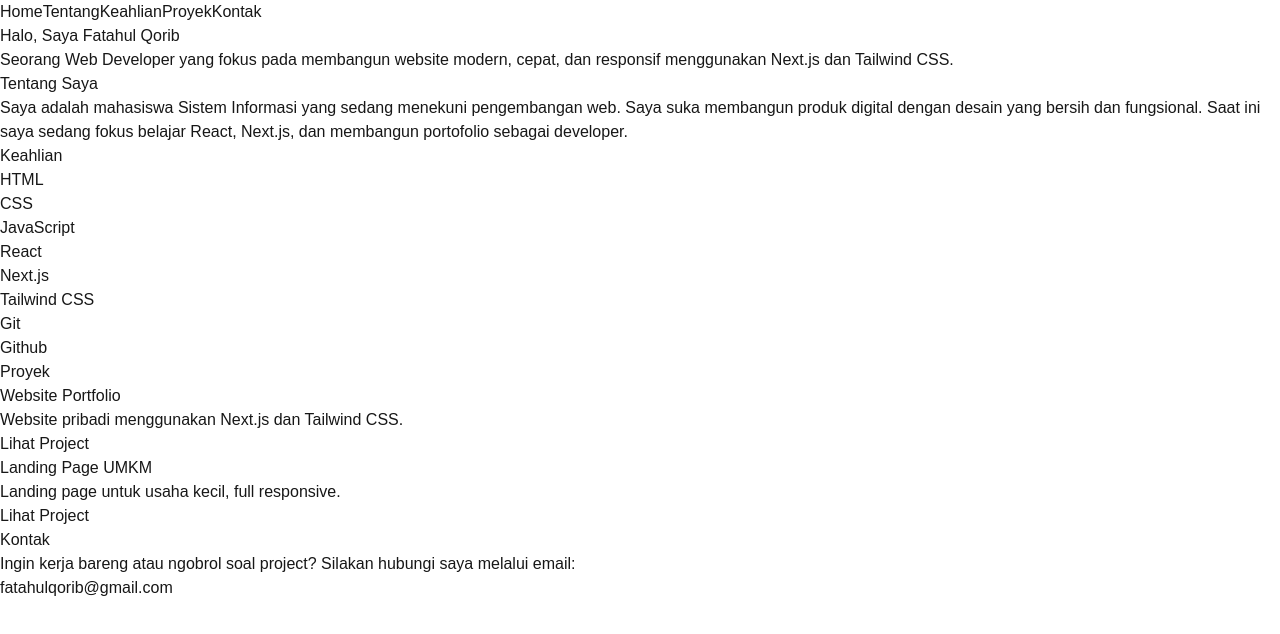
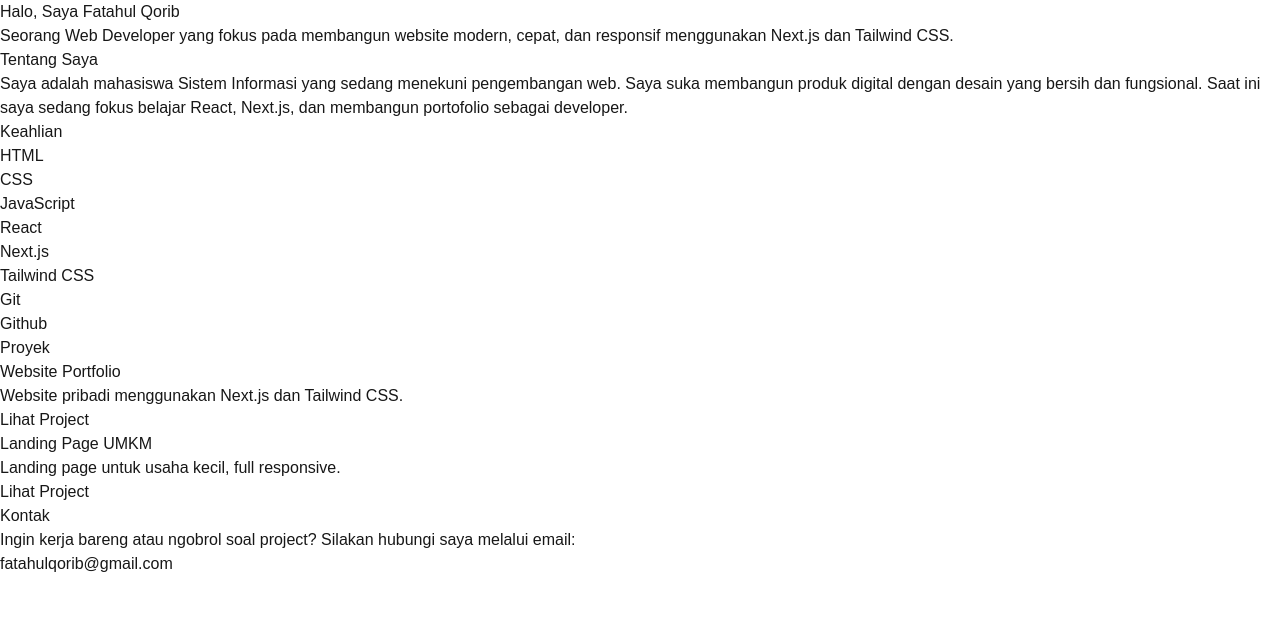
Before and after one commit to Jimbun18/my-portfolio, a Next.js app: page / in a window 1280 px wide. Shown: the top 634 px of the page. Built offline with nearby package versions, Linux system fonts and the light colour scheme.

Commit message:
fix text

```diff
--- a/package.json
+++ b/package.json
@@ -18,7 +18,7 @@
     "autoprefixer": "^10.4.21",
     "eslint": "^9",
     "eslint-config-next": "15.3.4",
-    "postcss": "^8.5.6",
-    "tailwindcss": "^3.4.17"
+    "postcss": "^8.4.35",
+    "tailwindcss": "^3.4.1"
   }
 }
--- a/src/app/layout.js
+++ b/src/app/layout.js
@@ -20,8 +20,7 @@ export const metadata = {
 export default function RootLayout({ children }) {
   return (
     <html lang="en">
-      <body className={`${geistSans.variable} ${geistMono.variable}`}>
-        <Navbar /> {/* ✅ Navbar muncul di semua halaman */}
+      <body className="bg-white text-black font-sans">
         {children}
       </body>
     </html>
```
Also changed, not shown: 1 other file (tests, documents, lock files or other folders).
